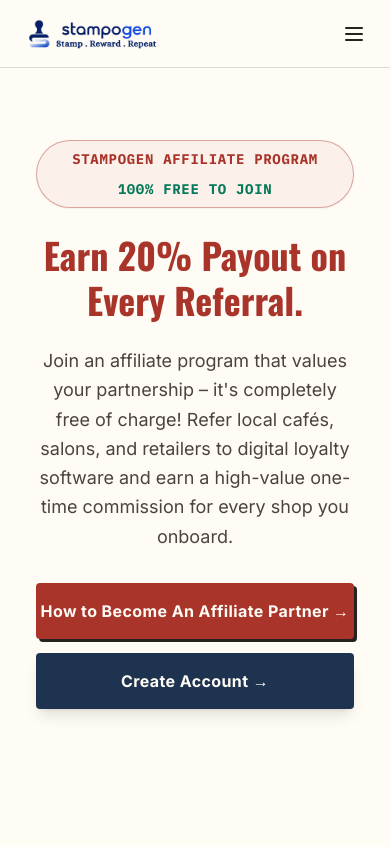
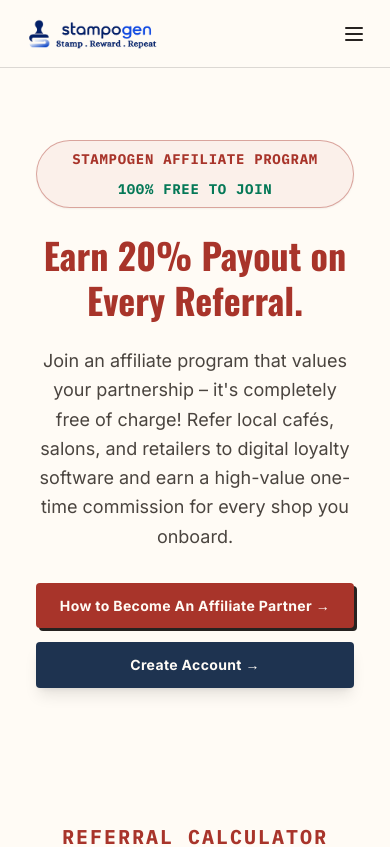
Before and after one commit to srujankajare/Stampogen-Marketing, a Next.js app: page /affiliate in a window 390 px wide. Shown: the top 847 px of the page. Built offline with nearby package versions, Linux system fonts and the light colour scheme.

Commit message:
In affiliate button

```diff
--- a/components/affiliate-content.jsx
+++ b/components/affiliate-content.jsx
@@ -142,7 +142,7 @@
               <Button
                 variant="primary"
                 size="lg"
-                className="w-full sm:w-auto px-8 sm:px-10 py-4 sm:py-5 text-base sm:text-lg font-extrabold tracking-wide shadow-lg hover:shadow-xl transition-all"
+                className="w-full sm:w-auto h-auto px-4 sm:px-10 py-3.5 sm:py-5 text-sm sm:text-lg font-extrabold tracking-wide whitespace-normal sm:whitespace-nowrap leading-tight sm:leading-normal shadow-lg hover:shadow-xl transition-all"
               >
                 How to Become An Affiliate Partner →
               </Button>
@@ -151,7 +151,7 @@
               <Button
                 variant="navy"
                 size="lg"
-                className="w-full sm:w-auto px-8 sm:px-10 py-4 sm:py-5 text-base sm:text-lg font-extrabold tracking-wide shadow-lg hover:shadow-xl transition-all"
+                className="w-full sm:w-auto h-auto px-4 sm:px-10 py-3.5 sm:py-5 text-sm sm:text-lg font-extrabold tracking-wide whitespace-normal sm:whitespace-nowrap leading-tight sm:leading-normal shadow-lg hover:shadow-xl transition-all"
               >
                 Create Account →
               </Button>
@@ -475,7 +475,7 @@
               <Button
                 variant="primary"
                 size="lg"
-                className="w-full sm:w-auto px-6 sm:px-10 py-4 sm:py-5 text-base sm:text-xl font-extrabold tracking-wide shadow-xl hover:shadow-2xl transition-all"
+                className="w-full sm:w-auto h-auto px-4 sm:px-10 py-3.5 sm:py-5 text-sm sm:text-xl font-extrabold tracking-wide whitespace-normal sm:whitespace-nowrap leading-tight sm:leading-normal shadow-xl hover:shadow-2xl transition-all"
               >
                 How to Become An Affiliate Partner →
               </Button>
@@ -487,7 +487,7 @@
               <Button
                 variant="navy"
                 size="lg"
-                className="w-full sm:w-auto px-6 sm:px-10 py-4 sm:py-5 text-base sm:text-xl font-extrabold tracking-wide shadow-xl hover:shadow-2xl transition-all"
+                className="w-full sm:w-auto h-auto px-4 sm:px-10 py-3.5 sm:py-5 text-sm sm:text-xl font-extrabold tracking-wide whitespace-normal sm:whitespace-nowrap leading-tight sm:leading-normal shadow-xl hover:shadow-2xl transition-all"
               >
                 Create Account →
               </Button>
```
